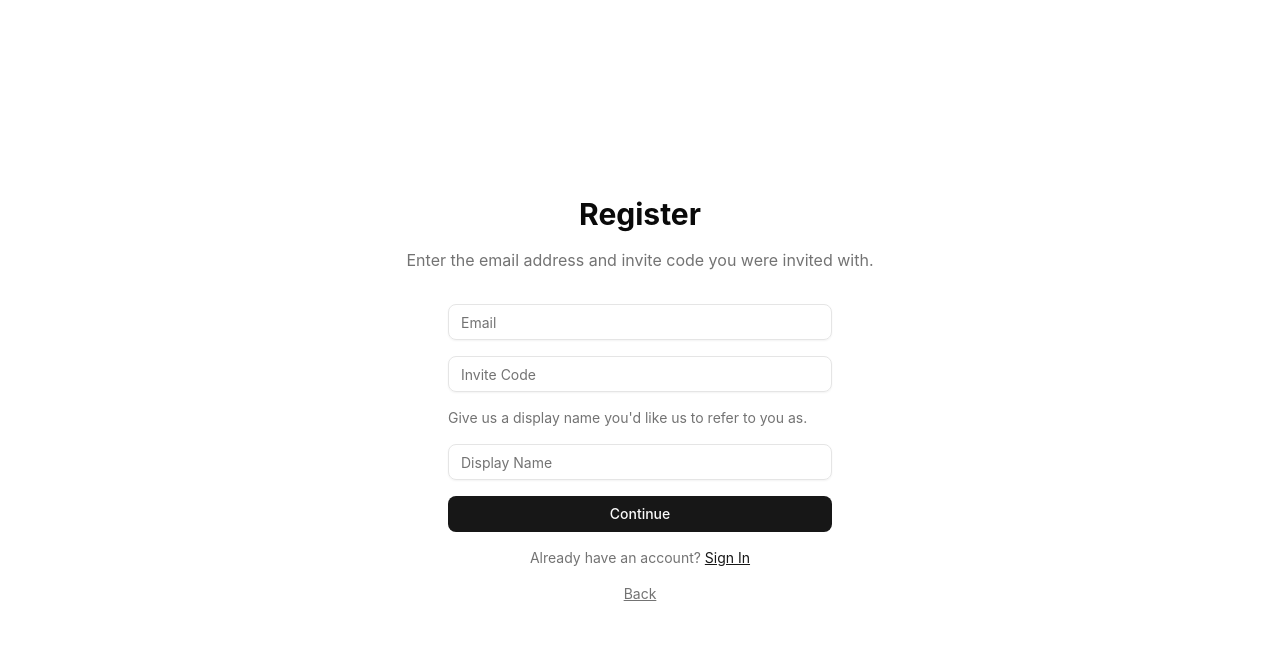
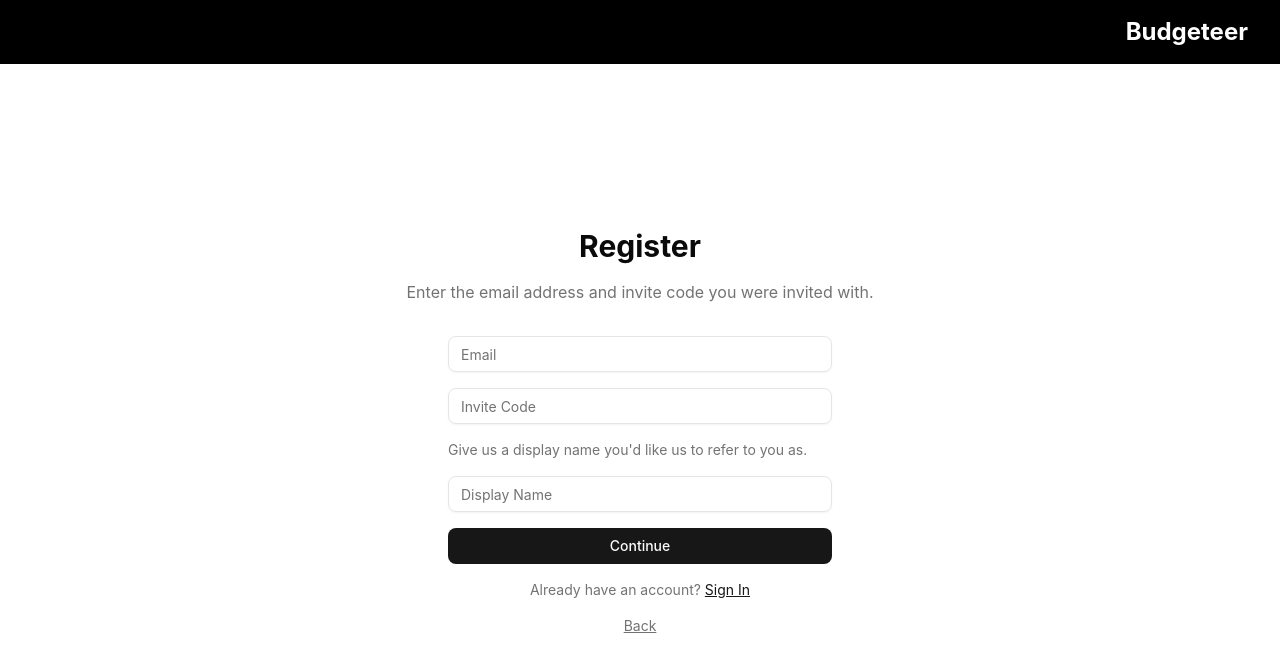
Before and after one commit to stuartmees/budgeting-app, a React (Vite) app in the folder web/: page /register in a window 1280 px wide. Shown: the top 672 px of the page. Built offline with nearby package versions, Linux system fonts and the light colour scheme; no server answers.

Commit message:
Adds Budgeteer banner to sign-in and register pages

```diff
--- a/web/src/pages/Auth/RegisterPage.tsx
+++ b/web/src/pages/Auth/RegisterPage.tsx
@@ -51,8 +51,14 @@ export default function RegisterPage() {
   };
 
   return (
-    <div className="min-h-screen flex flex-col items-center justify-center p-8">
-      <h1 className="text-3xl font-bold mb-4">Register</h1>
+    <div className="min-h-screen flex flex-col">
+      <div className="w-full bg-black py-4 px-8">
+        <h1 className="text-2xl font-bold text-white text-center md:text-right">
+          Budgeteer
+        </h1>
+      </div>
+      <div className="flex-1 flex flex-col items-center justify-center p-8">
+      <h2 className="text-3xl font-bold mb-4">Register</h2>
       <p className="text-muted-foreground mb-8">
         Enter the email address and invite code you were invited with.
       </p>
@@ -99,6 +105,7 @@ export default function RegisterPage() {
           </Link>
         </p>
       </div>
+      </div>
     </div>
   );
 }
--- a/web/src/pages/Auth/SignInPage.tsx
+++ b/web/src/pages/Auth/SignInPage.tsx
@@ -18,9 +18,14 @@ export default function SignInPage() {
   };
 
   return (
-    <div className="min-h-screen flex flex-col items-center justify-center p-8">
-      <h1 className="text-3xl font-bold mb-4">Budgeteer</h1>
-      <p className="text-muted-foreground mb-8">Tracky your monthy spending in real time.</p>
+    <div className="min-h-screen flex flex-col">
+      <div className="w-full bg-black py-4 px-8">
+        <h1 className="text-2xl font-bold text-white text-center md:text-right">
+          Budgeteer
+        </h1>
+      </div>
+      <div className="flex-1 flex flex-col items-center justify-center p-8">
+      <p className="text-muted-foreground mb-8">Track your monthly spending in real time.</p>
 
       {error === 'not-found' && (
         <p className="text-red-500 mb-4">
@@ -45,6 +50,7 @@ export default function SignInPage() {
           </Link>
         </p>
       </div>
+      </div>
     </div>
   );
 }
```
